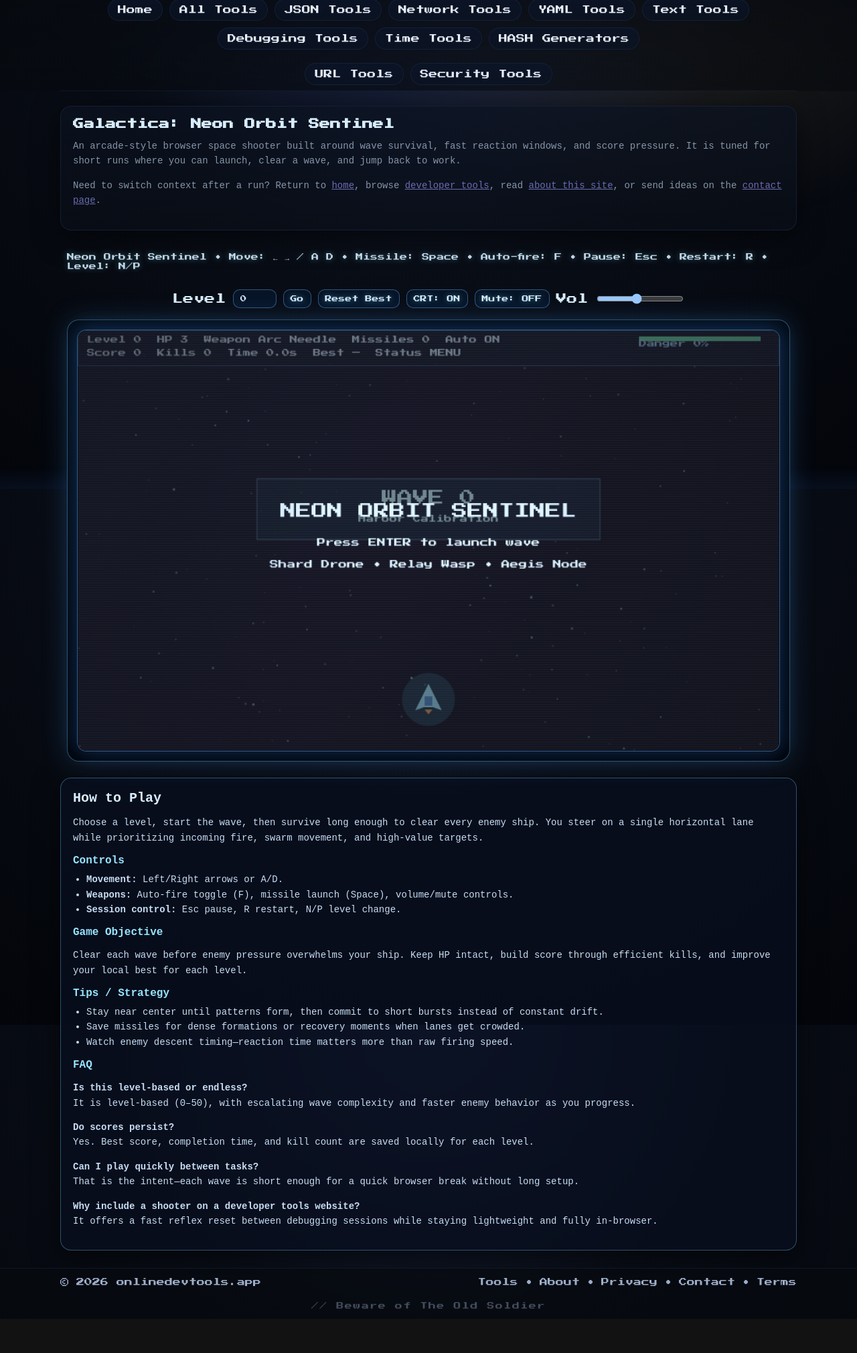
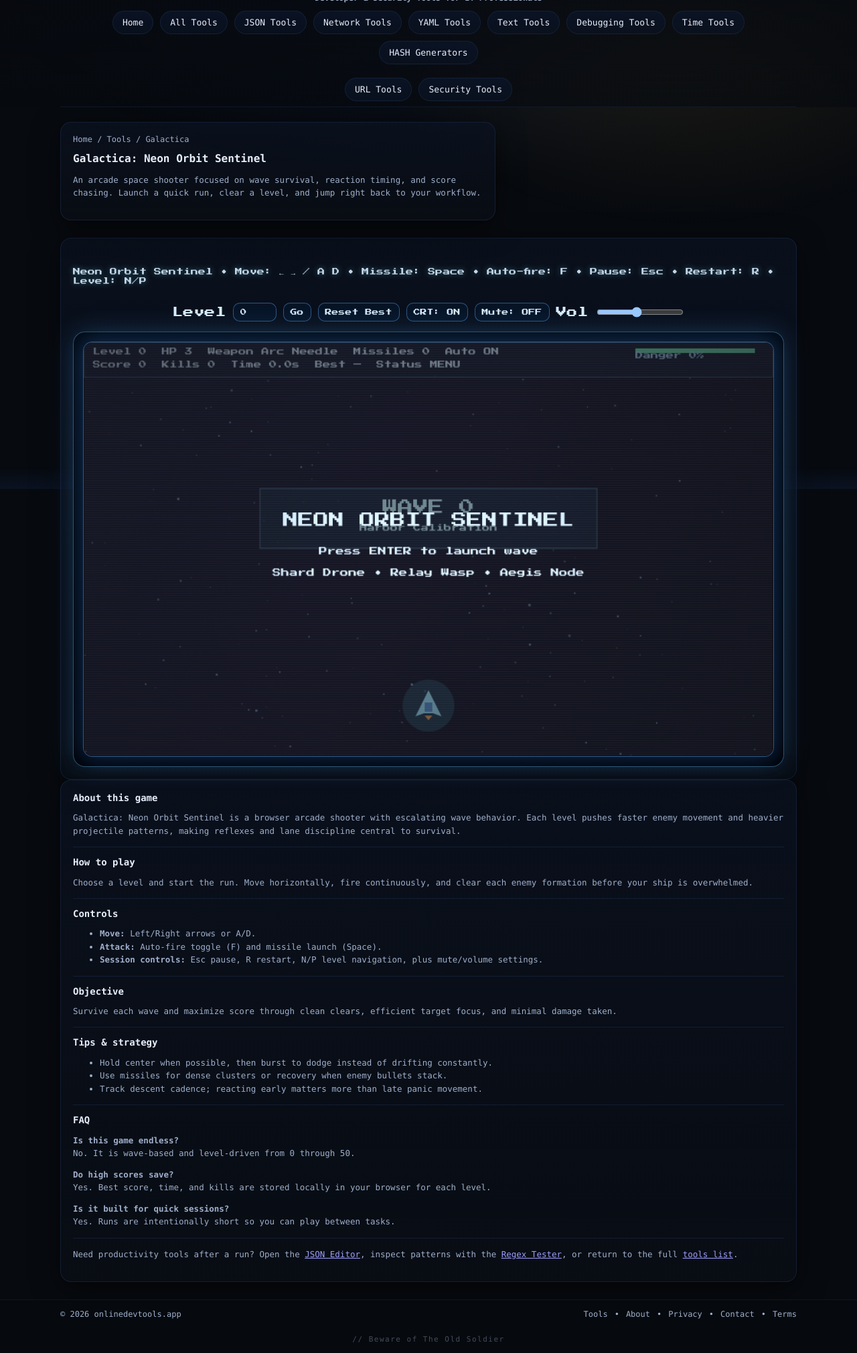
Before and after one commit to SandLotLab/onlinedevtools-site, a plain HTML site: page galactica.html in a window 1280 px wide. Shown: the part 70-2090 px from the top of the page at 67% size. Before the commit the page ends 2039 px from the top, so only its background shows below. Drawn offline with Linux system fonts and the light colour scheme; animation ran at ten frames a second.

Commit message:
Align game pages with standard tool page shell

```diff
--- a/galactica.html
+++ b/galactica.html
@@ -2,54 +2,44 @@
 <html lang="en">
 <head>
   <meta charset="utf-8" />
-  <meta name="viewport" content="width=device-width,initial-scale=1" />
-  <title>Galactica: Neon Orbit Sentinel Space Shooter (Play in Browser) | Online Dev Tools</title>
-  <meta name="description" content="Play Galactica: Neon Orbit Sentinel, a browser arcade space shooter with wave survival, score chasing, quick controls, and short-session replayability." />
+  <meta name="viewport" content="width=device-width, initial-scale=1" />
+  <title>Galactica Browser Game - Neon Orbit Sentinel Shooter | Online Dev Tools</title>
+  <meta name="description" content="Play Galactica: Neon Orbit Sentinel, an arcade browser shooter focused on wave survival, reaction timing, and short score-chasing sessions." />
   <meta name="robots" content="index,follow" />
   <link rel="canonical" href="https://onlinedevtools.app/galactica" />
-  <meta property="og:title" content="Galactica: Neon Orbit Sentinel | Online Dev Tools" />
-  <meta property="og:description" content="Arcade space-defense shooter with escalating waves, reaction-based dodging, weapon upgrades, and local best-score tracking." />
   <meta property="og:type" content="website" />
+  <meta property="og:title" content="Galactica Browser Game - Neon Orbit Sentinel" />
+  <meta property="og:description" content="Arcade space shooter with escalating waves, fast dodging, and repeatable high-score runs." />
   <meta property="og:url" content="https://onlinedevtools.app/galactica" />
   <link rel="stylesheet" href="/assets/site.css" />
 
   <script>
     async function loadPartials() {
       const [h, f] = await Promise.all([fetch('/partials/header.html'), fetch('/partials/footer.html')]);
-      document.getElementById('site-header').innerHTML = await h.text();
-      document.getElementById('site-footer').innerHTML = await f.text();
+      document.getElementById('siteHeader').innerHTML = await h.text();
+      document.getElementById('siteFooter').innerHTML = await f.text();
     }
   </script>
+
   <script async src="https://pagead2.googlesyndication.com/pagead/js/adsbygoogle.js?client=ca-pub-7167291111213614" crossorigin="anonymous"></script>
   <link rel="preconnect" href="https://fonts.googleapis.com">
   <link rel="preconnect" href="https://fonts.gstatic.com" crossorigin>
   <link href="https://fonts.googleapis.com/css2?family=Press+Start+2P&display=swap" rel="stylesheet">
   <style>
-    :root{ color-scheme:dark; --ink:#d8edff; --neon:#76e7ff; --panel:#081426; }
-    *{ box-sizing:border-box; }
-    body{
-      margin:0; min-height:100vh;
-      background:radial-gradient(circle at 50% 0%, #1c2542 0%, #090d16 45%, #03050a 100%);
-      color:var(--ink); font-family:"Press Start 2P", monospace;
+    .galactica-module{
+      margin-top:10px;
+      color:#d8edff;
+      font-family:"Press Start 2P", monospace;
+      --neon:#76e7ff;
     }
-    main .wrap{margin:0 auto;}
-    .game-shell{ width:min(1080px,96vw); display:grid; gap:12px; margin:0 auto; padding:18px 0 24px; }
-    .game-content{margin-top:20px;}
-    .game-content .card{background:rgba(8,15,30,.78);border:1px solid rgba(122,208,255,.35);}
-    .game-content h2{margin:0 0 8px;color:#d8edff;font-size:20px;font-family:"JetBrains Mono",ui-monospace,monospace;}
-    .game-content h3{margin:14px 0 6px;color:#97e4ff;font-size:16px;font-family:"JetBrains Mono",ui-monospace,monospace;}
-    .game-content p,.game-content li{color:#c7ddf4;line-height:1.6;font-size:14px;font-family:"JetBrains Mono",ui-monospace,monospace;}
-    .game-content ul{margin:8px 0 0;padding-left:20px;}
-
-    .topbar,.controls{ display:flex; align-items:center; justify-content:center; flex-wrap:wrap; gap:10px; }
-    .topbar{ font-size:11px; text-shadow:0 0 10px rgba(118,231,255,.45); opacity:.9; }
-    .cabinet{ position:relative; padding:14px; border-radius:18px; background:linear-gradient(180deg,#071426,#030915); border:1px solid rgba(122,208,255,.35); box-shadow:0 0 40px rgba(84,176,255,.2), inset 0 0 40px rgba(0,0,0,.65); }
-    canvas{ width:100%; height:auto; display:block; border-radius:14px; border:1px solid rgba(95,170,255,.5); box-shadow:0 0 30px rgba(60,150,255,.25), inset 0 0 60px rgba(0,0,0,.7); background:#03070d; }
-    input,button{ font:inherit; font-size:10px; color:var(--ink); background:#071427; border:1px solid rgba(108,184,255,.4); border-radius:10px; padding:8px 10px; }
-    button{ cursor:pointer; text-shadow:0 0 8px rgba(118,231,255,.45); }
-    button:hover{ border-color:rgba(151,229,255,.8); }
-    .muted{ opacity:.65; }
-    @media (max-width:720px){ .game-shell{width:min(1080px,94vw);} }
+    .galactica-module .topbar,.galactica-module .controls{display:flex;align-items:center;justify-content:center;flex-wrap:wrap;gap:10px}
+    .galactica-module .topbar{font-size:11px;text-shadow:0 0 10px rgba(118,231,255,.45);opacity:.9}
+    .galactica-module .controls{margin-top:10px;}
+    .galactica-module .cabinet{position:relative;padding:14px;border-radius:18px;background:linear-gradient(180deg,#071426,#030915);border:1px solid rgba(122,208,255,.35);box-shadow:0 0 40px rgba(84,176,255,.2), inset 0 0 40px rgba(0,0,0,.65);margin-top:10px}
+    .galactica-module canvas{width:100%;height:auto;display:block;border-radius:14px;border:1px solid rgba(95,170,255,.5);box-shadow:0 0 30px rgba(60,150,255,.25), inset 0 0 60px rgba(0,0,0,.7);background:#03070d}
+    .galactica-module input,.galactica-module button{font:inherit;font-size:10px;color:#d8edff;background:#071427;border:1px solid rgba(108,184,255,.4);border-radius:10px;padding:8px 10px}
+    .galactica-module button{cursor:pointer}
+    .galactica-module button:hover{border-color:rgba(151,229,255,.8)}
   </style>
   <link rel="icon" href="/favicon.ico" sizes="any">
   <link rel="icon" type="image/png" href="/favicon-32x32.png" sizes="32x32">
@@ -67,23 +57,21 @@
     gtag('js', new Date());
     gtag('config', 'G-ENRW2HEKZS');
   </script>
-
 </head>
 <body onload="loadPartials()">
   <div class="page">
-  <div id="site-header"></div>
-  <main>
-    <div class="wrap">
-      <section class="card game-content" style="margin-top:22px;">
-        <div class="pad">
+    <div id="siteHeader"></div>
+    <main><div class="wrap">
+      <section class="grid">
+        <div class="card"><div class="pad">
+          <nav class="breadcrumbs"><a href="/">Home</a> / <a href="/tools">Tools</a> / Galactica</nav>
           <h1 class="h1">Galactica: Neon Orbit Sentinel</h1>
-          <p class="muted">An arcade-style browser space shooter built around wave survival, fast reaction windows, and score pressure. It is tuned for short runs where you can launch, clear a wave, and jump back to work.</p>
-          <p class="muted">Need to switch context after a run? Return to <a href="/">home</a>, browse <a href="/tools">developer tools</a>, read <a href="/about">about this site</a>, or send ideas on the <a href="/contact">contact page</a>.</p>
-        </div>
+          <p class="muted">An arcade space shooter focused on wave survival, reaction timing, and score chasing. Launch a quick run, clear a level, and jump right back to your workflow.</p>
+        </div></div>
       </section>
-    </div>
 
-    <div class="game-shell">
+      <section class="card"><div class="pad">
+        <div class="galactica-module">
           <div class="topbar">Neon Orbit Sentinel • Move: ← → / A D • Missile: Space • Auto-fire: F • Pause: Esc • Restart: R • Level: N/P</div>
           <div class="controls">
             <label for="levelInput">Level</label>
@@ -99,41 +87,43 @@
             <canvas id="game" width="900" height="540"></canvas>
           </div>
         </div>
+      </div></section>
 
-    <div class="wrap game-content">
-      <section class="card">
-        <div class="pad">
-          <h2>How to Play</h2>
-          <p>Choose a level, start the wave, then survive long enough to clear every enemy ship. You steer on a single horizontal lane while prioritizing incoming fire, swarm movement, and high-value targets.</p>
+      <section class="card"><div class="pad">
+        <h2 class="h2">About this game</h2>
+        <p class="muted">Galactica: Neon Orbit Sentinel is a browser arcade shooter with escalating wave behavior. Each level pushes faster enemy movement and heavier projectile patterns, making reflexes and lane discipline central to survival.</p>
+        <div class="hr"></div>
+        <h2 class="h2">How to play</h2>
+        <p class="muted">Choose a level and start the run. Move horizontally, fire continuously, and clear each enemy formation before your ship is overwhelmed.</p>
+        <div class="hr"></div>
+        <h2 class="h2">Controls</h2>
+        <ul class="muted">
+          <li><strong>Move:</strong> Left/Right arrows or A/D.</li>
+          <li><strong>Attack:</strong> Auto-fire toggle (F) and missile launch (Space).</li>
+          <li><strong>Session controls:</strong> Esc pause, R restart, N/P level navigation, plus mute/volume settings.</li>
+        </ul>
+        <div class="hr"></div>
+        <h2 class="h2">Objective</h2>
+        <p class="muted">Survive each wave and maximize score through clean clears, efficient target focus, and minimal damage taken.</p>
+        <div class="hr"></div>
+        <h2 class="h2">Tips & strategy</h2>
+        <ul class="muted">
+          <li>Hold center when possible, then burst to dodge instead of drifting constantly.</li>
+          <li>Use missiles for dense clusters or recovery when enemy bullets stack.</li>
+          <li>Track descent cadence; reacting early matters more than late panic movement.</li>
+        </ul>
+        <div class="hr"></div>
+        <h2 class="h2">FAQ</h2>
+        <p class="muted"><strong>Is this game endless?</strong><br>No. It is wave-based and level-driven from 0 through 50.</p>
+        <p class="muted"><strong>Do high scores save?</strong><br>Yes. Best score, time, and kills are stored locally in your browser for each level.</p>
+        <p class="muted"><strong>Is it built for quick sessions?</strong><br>Yes. Runs are intentionally short so you can play between tasks.</p>
+        <div class="hr"></div>
+        <p class="muted">Need productivity tools after a run? Open the <a href="/json-editor">JSON Editor</a>, inspect patterns with the <a href="/regex-tester">Regex Tester</a>, or return to the full <a href="/tools">tools list</a>.</p>
+      </div></section>
+    </div></main>
+    <div id="siteFooter"></div>
+  </div>
 
-          <h3>Controls</h3>
-          <ul>
-            <li><strong>Movement:</strong> Left/Right arrows or A/D.</li>
-            <li><strong>Weapons:</strong> Auto-fire toggle (F), missile launch (Space), volume/mute controls.</li>
-            <li><strong>Session control:</strong> Esc pause, R restart, N/P level change.</li>
-          </ul>
-
-          <h3>Game Objective</h3>
-          <p>Clear each wave before enemy pressure overwhelms your ship. Keep HP intact, build score through efficient kills, and improve your local best for each level.</p>
-
-          <h3>Tips / Strategy</h3>
-          <ul>
-            <li>Stay near center until patterns form, then commit to short bursts instead of constant drift.</li>
-            <li>Save missiles for dense formations or recovery moments when lanes get crowded.</li>
-            <li>Watch enemy descent timing—reaction time matters more than raw firing speed.</li>
-          </ul>
-
-          <h3>FAQ</h3>
-          <p><strong>Is this level-based or endless?</strong><br>It is level-based (0–50), with escalating wave complexity and faster enemy behavior as you progress.</p>
-          <p><strong>Do scores persist?</strong><br>Yes. Best score, completion time, and kill count are saved locally for each level.</p>
-          <p><strong>Can I play quickly between tasks?</strong><br>That is the intent—each wave is short enough for a quick browser break without long setup.</p>
-          <p><strong>Why include a shooter on a developer tools website?</strong><br>It offers a fast reflex reset between debugging sessions while staying lightweight and fully in-browser.</p>
-        </div>
-      </section>
-    </div>
-  </main>
-  <div id="site-footer"></div>
-</div>
 <script>
 "use strict";
 const c = document.getElementById("game");
```
Also changed, not shown: roguelike.html (+87 -115 lines). Lines whose indentation alone changed are shown as unchanged.
